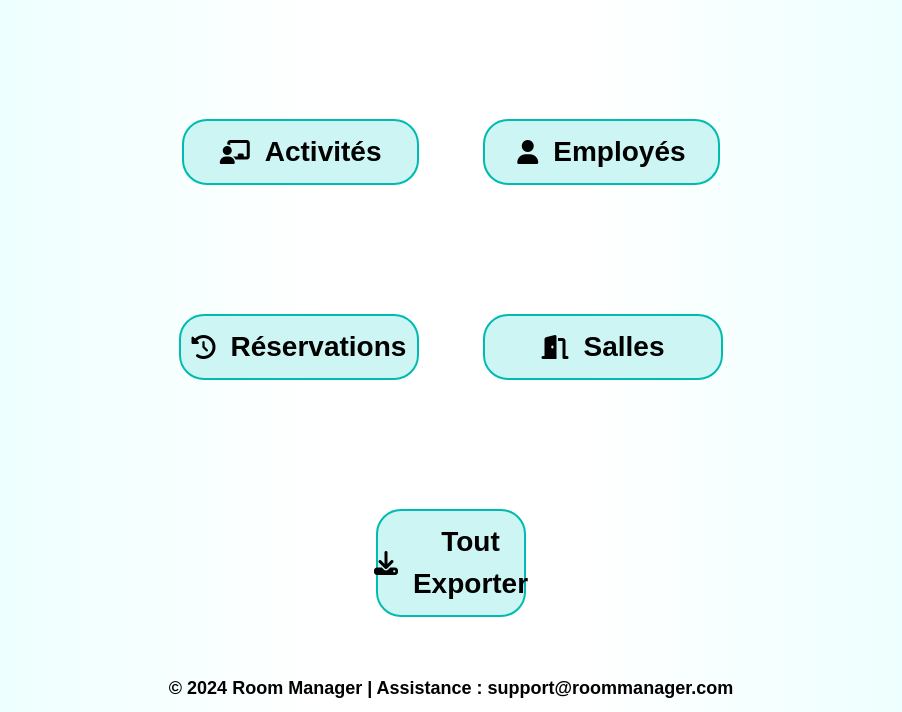
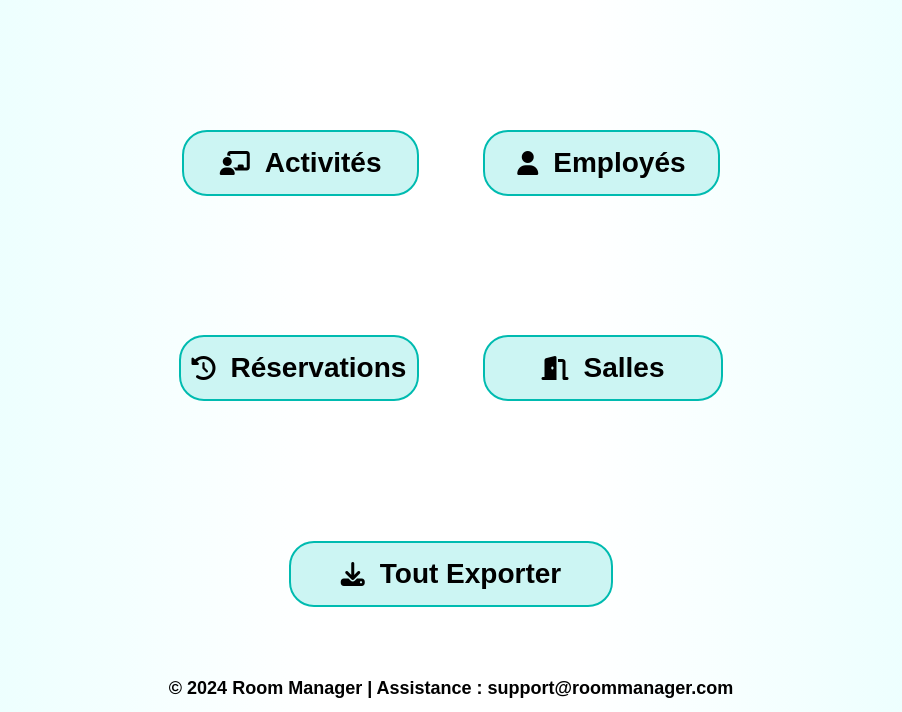
Before and after one commit to Alexandreiut/SAE-S3.A.01-S3.D.01-Gestion-Salle-entreprise-WEB, a PHP site: page /pages/exportation.php in a window 1280 px wide. Shown: the part 88-800 px from the top of the page, without its empty margins (189-1091 px from the left). Run offline with PHP 8.4, Linux system fonts and the light colour scheme.

Commit message:
fin de la mise en place de la responsivité de la page exportation

```diff
--- a/css/exportationCss.css
+++ b/css/exportationCss.css
@@ -68,6 +68,7 @@ body {
     justify-content: center;
     gap: 15px;
     transition: all 0.3s ease;
+
 }
 
 .btn-export:hover {
--- a/pages/exportation.php
+++ b/pages/exportation.php
@@ -43,7 +43,7 @@
 
             <!-- Ligne 3 : Un bouton centré tout en bas -->
             <div class="row justify-content-center">
-                <div class="col-12 col-md-6 text-center">
+                <div class="col-12 col-md- text-center">
                     <button class="btn-export w-100">
                         <i class="fas fa-download"></i> Tout Exporter
                     </button>
```
